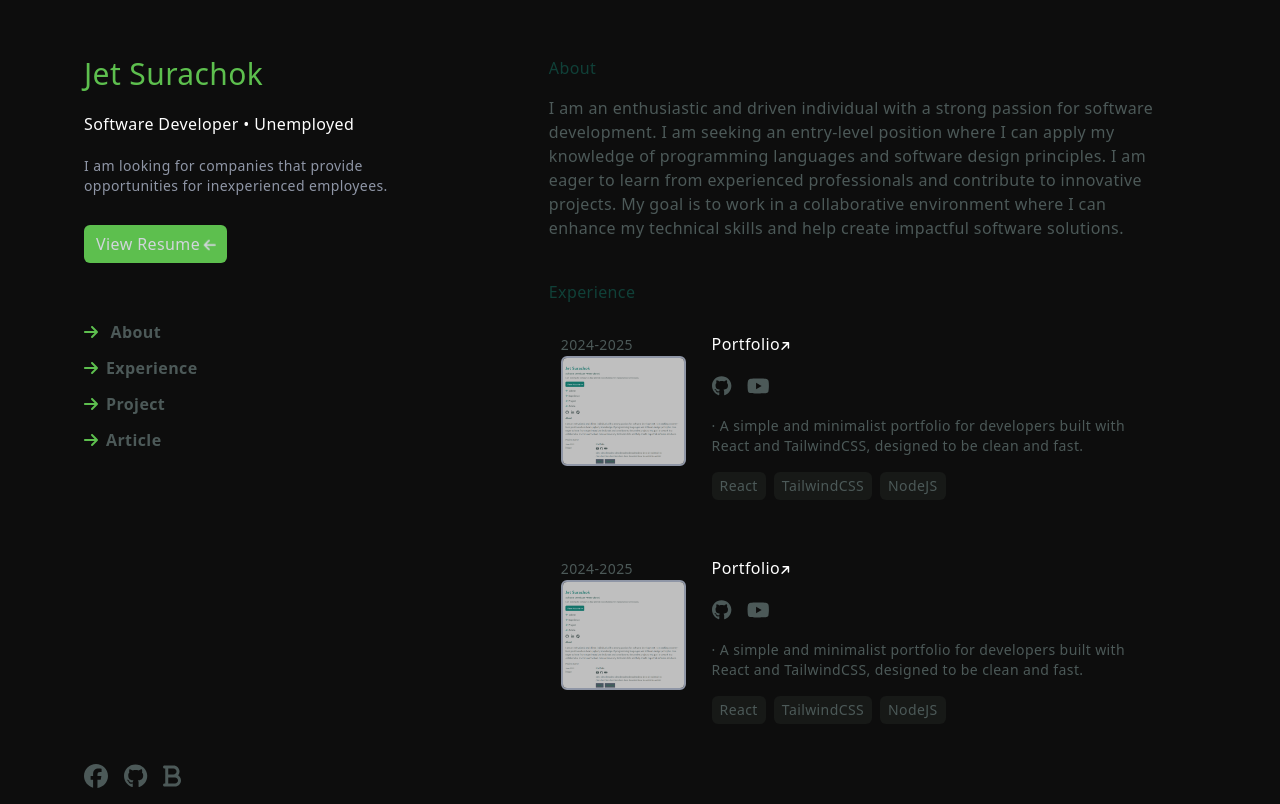
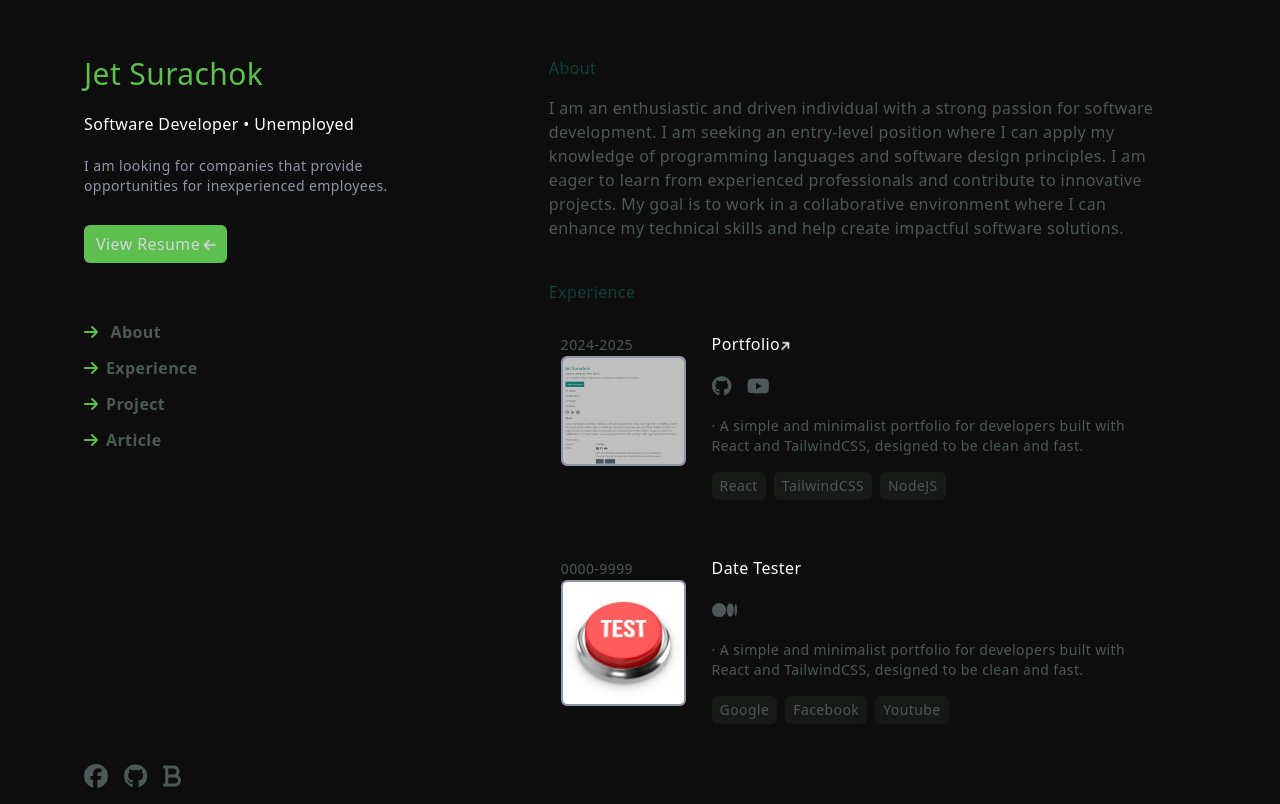
Before and after one commit to JSONBREAK/Portfolio, a React (Vite) app: page / in a window 1280 px wide. Built offline with nearby package versions, Linux system fonts and the light colour scheme.

Commit message:
Material

```diff
--- a/src/components/experience.jsx
+++ b/src/components/experience.jsx
@@ -1,7 +1,7 @@
-import { faGithub, faYoutube } from "@fortawesome/free-brands-svg-icons";
+import { faGithub, faMedium, faYoutube } from "@fortawesome/free-brands-svg-icons";
 
-import picExp from '../assets/port.png'
-
+import picExp from '../assets/port.png';
+import picTest from '../assets/testpic.jpg'
 export const data = [
     {
         date: "2024-2025",
@@ -20,19 +20,19 @@ export const data = [
         picture: picExp,
     },
     {
-        date: "2024-2025",
-        title: "Portfolio",
-        link: "https://jetsurachok.netlify.app/",
+        date: "0000-9999",
+        title: "Date Tester",
+        link: "",
         material: [
-            { type: faGithub, link: "https://github.com/JSONBREAK/Portfolio" },
-            { type: faYoutube, link: "https://www.youtube.com/watch?v=DOUP5gwk2jI" },
+            { type: faMedium },
+
         ],
         desscription: [
             "· A simple and minimalist portfolio for developers built with React and TailwindCSS, designed to be clean and fast."
         ],
         skill: [
-            ["React", "TailwindCSS", "NodeJS"]
+            ["Google", "Facebook", "Youtube"]
         ],
-        picture: picExp,
+        picture: picTest,
     }
 ];
--- a/src/sections/RightSection/Experience/index.jsx
+++ b/src/sections/RightSection/Experience/index.jsx
@@ -1,6 +1,3 @@
-import { faGithub, faYoutube } from "@fortawesome/free-brands-svg-icons";
-import { FontAwesomeIcon } from "@fortawesome/react-fontawesome";
-import picExp from '../../../assets/port.png'
 import { useState } from "react";
 import FormattedDate from "../../../components/FormattedDate";
 import Picture from "../../../components/Picture";
@@ -19,26 +16,39 @@ const Experience = () => {
       <div className="text-PrimaryAccent font-medium ">Experience</div>
       {
 
-        data.map(({ date, title, link, material, desscription, skill, picture }, index) => (
+        data.map(({
+          date = "",
+          title = "",
+          link = "",
+          material = [],
+          desscription = [],
+          skill = [],
+          picture,
+        },
+          index) => (
           <div
-            key={`${SECTION_ID}-${index}-${title.replaceAll(" ","")}`}
+            key={`${SECTION_ID}-${index}-${title.replaceAll(" ", "")}`}
             className={`grid grid-cols-[25%_75%] p-2 py-7 mx-1 hover:bg-primarySubContent2/[0.2] hover:rounded-xl ${isMouseEnter[`${SECTION_ID}-${index}`] ? "bg-PrimaryTest" : ""}`}
             onMouseEnter={() => setIsMouseEnter({ [`${SECTION_ID}-${index}`]: true })}
             onMouseLeave={() => setIsMouseEnter({ [`${SECTION_ID}-${index}`]: false })}
           >
             <div>
               <FormattedDate isHover={isMouseEnter[[`${SECTION_ID}-${index}`]]}>{date}</FormattedDate>
-              <Picture pic={picExp} title={title} className="absolute inset-0 w-full h-full object-cover" />
+              <Picture pic={picture} title={title} className="absolute inset-0 w-full h-full object-cover" />
             </div>
             <div className="flex flex-col space-y-4">
               <TitleLink isHover={isMouseEnter[[`${SECTION_ID}-${index}`]]} title={title} link={link} />
-              <div className="text-xl flex gap-4">
+              {
+                material.length > 0 ?
+                  <div className="text-xl flex gap-4 items-center">
                     {
                       material.map((e, i) => (
                         <Material key={`${e}-material-${i}`} icon={e.type} link={e.link} />
                       ))
                     }
                   </div>
+                  : null
+              }
               {
                 desscription.map((e, i) => (
                   <Description key={`${e}-desscription-${i}`} description={e} />
```
Also changed, not shown: src/assets/testpic.jpg (added). Lines whose indentation alone changed are shown as unchanged.
